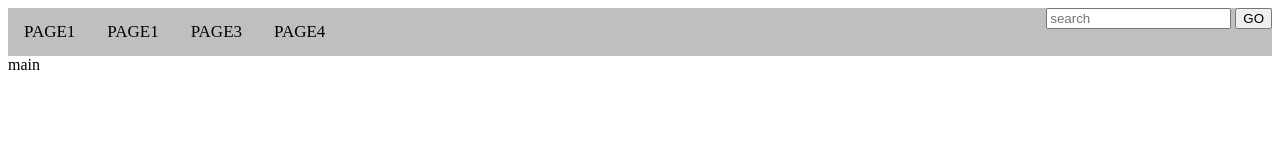
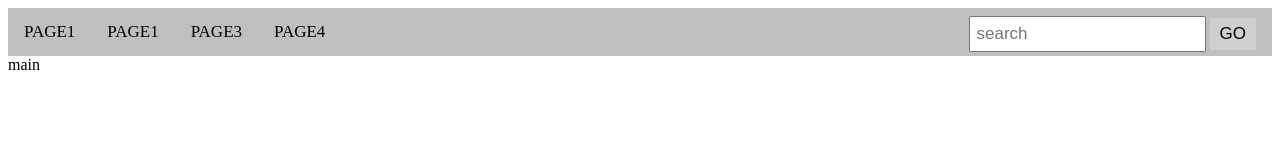
Before and after one commit to canick33/HTML_ATCS, a plain HTML site: page HTMLProject/public/main.html in a window 1280 px wide. Drawn offline with Linux system fonts and the light colour scheme.

Commit message:
styled search

```diff
--- a/HTMLProject/public/main.html
+++ b/HTMLProject/public/main.html
@@ -26,6 +26,22 @@
 			.search-form{
 			float: right
 			}
+
+			.search-form input[type=text]{
+			padding: 6px;
+			margin-top: 8px;
+			font-size: 17px;
+			}
+
+			.search-form button{
+			padding: 6px 10px;
+			margin-top: 8px;
+			margin-right: 16px;
+			background-color: #CFCFCF;
+			font-size: 17px;
+			border: none;
+			cursor:pointer:
+			}
 		</style>
 		<div class=topnav>
 			<a href="">PAGE1</a>
```
